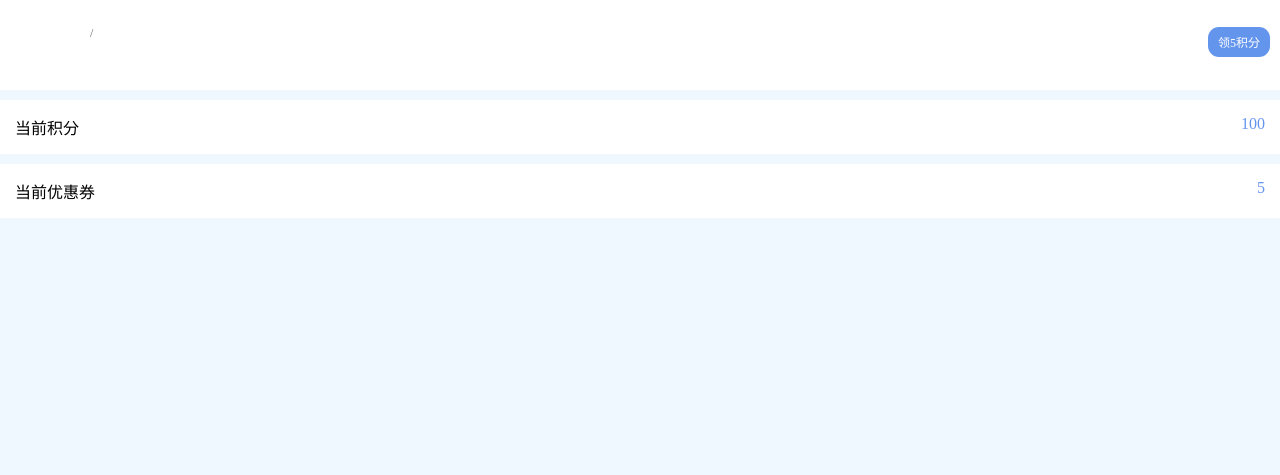
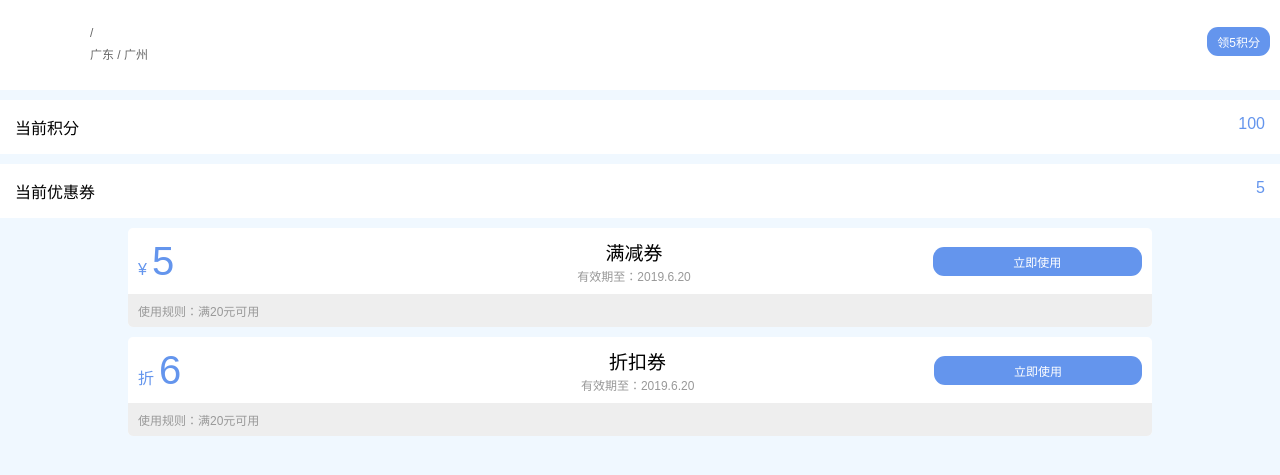
Before and after one commit to LIJiaF/miyuchayan, a Python web app: template template/personal.html in a window 1280 px wide. Shown: the top 475 px of the page. Run offline with Jinja, Linux system fonts and the light colour scheme; the template is opened without the code that fills it, so the values that code supplies are empty.

Commit message:
页面修改

```diff
--- a/template/personal.html
+++ b/template/personal.html
@@ -9,7 +9,8 @@
             margin: 0;
             padding: 0;
             outline: none;
-            font-family: "Microsoft YaHei UI";
+            font-family: Arial;
+            list-style: none;
         }
 
         body {
@@ -29,6 +30,7 @@
             float: left;
             border-radius: 10px;
             background: url("{{info['image']}}") center center;
+            /*background: url("http://thirdwx.qlogo.cn/mmopen/vi_32/Q0EBmjmic8Is2ezTGhysF7JcUjSjnNVOYrCVoOJ6hIBNziaQiaFN76OSIpa7OpdibS3Zp7yzwUUHibdqgVxRpIic6KPA/132") center center;*/
             background-size: contain;
         }
 
@@ -78,9 +80,71 @@
             background: #ffffff;
         }
 
-        .score, .discount {
+        .score_count, .discount_count {
             float: right;
             color: #6495ED;
+        }
+
+        .discount_list {
+            margin: 10px auto;
+            width: 80%;
+        }
+
+        .discount_list li {
+            background: #ffffff;
+            border-radius: 5px;
+            margin-bottom: 10px;
+        }
+
+        .discount {
+            display: flex;
+            align-items: center;
+            padding: 10px;
+        }
+
+        .discount p {
+            flex-grow: 1;
+            color: #6495ED;
+        }
+
+        .discount .money {
+            font-size: 40px;
+            padding-left: 5px;
+        }
+
+        .discount h1 {
+            flex-grow: 3;
+            font-size: 19px;
+            font-weight: normal;
+            text-align: center;
+        }
+
+        .discount .time {
+            display: block;
+            font-size: 12px;
+            color: #999;
+            margin-top: 2px;
+        }
+
+        .discount button {
+            flex-grow: 1;
+            border: none;
+            color: #fff;
+            padding: 6px 0;
+            border-radius: 11px;
+            font-size: 12px;
+            outline: none;
+            -webkit-appearance: none;
+            -webkit-tap-highlight-color: rgba(0, 0, 0, 0);
+            background: #6495ED;
+        }
+
+        .rule {
+            padding: 8px 10px;
+            background: #eeeeee;
+            color: #999999;
+            font-size: 12px;
+            border-radius: 0 0 5px 5px;
         }
     </style>
 </head>
@@ -89,13 +153,32 @@
     <span class="photo"></span>
     <div class="user_info">
         <p class="name">{{info['name']}}</p>
+        <!--<p class="name">李家富</p>-->
         <p class="address">{{info['province']}} / {{info['city']}}</p>
+        <p class="address">广东 / 广州</p>
     </div>
     <span class="btn draft">领5积分</span>
     <span class="btn active">领取成功</span>
 </div>
-<p class="score_banner">当前积分<span class="score">100</span></p>
-<p class="discount_banner">当前优惠券<span class="discount">5</span></p>
-
+<p class="score_banner">当前积分<span class="score_count">100</span></p>
+<p class="discount_banner">当前优惠券<span class="discount_count">5</span></p>
+<ul class="discount_list">
+    <li>
+        <div class="discount">
+            <p>&yen;<span class="money">5</span></p>
+            <h1>满减券<span class="time">有效期至：2019.6.20</span></h1>
+            <button>立即使用</button>
+        </div>
+        <p class="rule">使用规则：满20元可用</p>
+    </li>
+    <li>
+        <div class="discount">
+            <p>折<span class="money">6</span></p>
+            <h1>折扣券<span class="time">有效期至：2019.6.20</span></h1>
+            <button>立即使用</button>
+        </div>
+        <p class="rule">使用规则：满20元可用</p>
+    </li>
+</ul>
 </body>
 </html>
```
